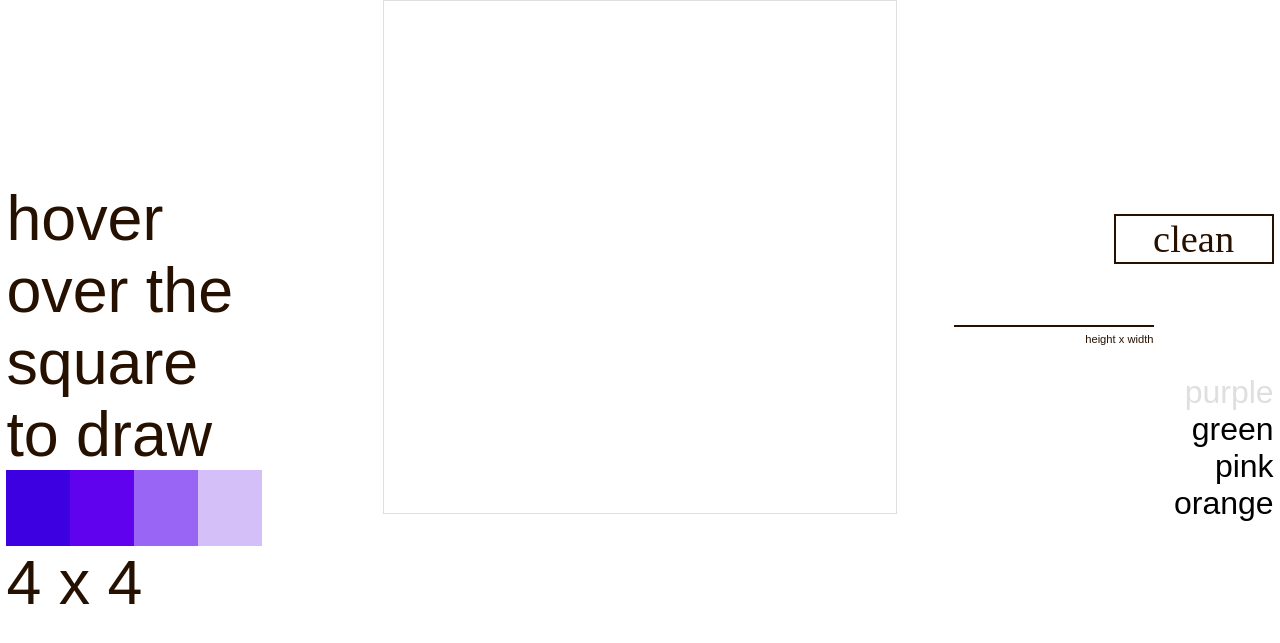
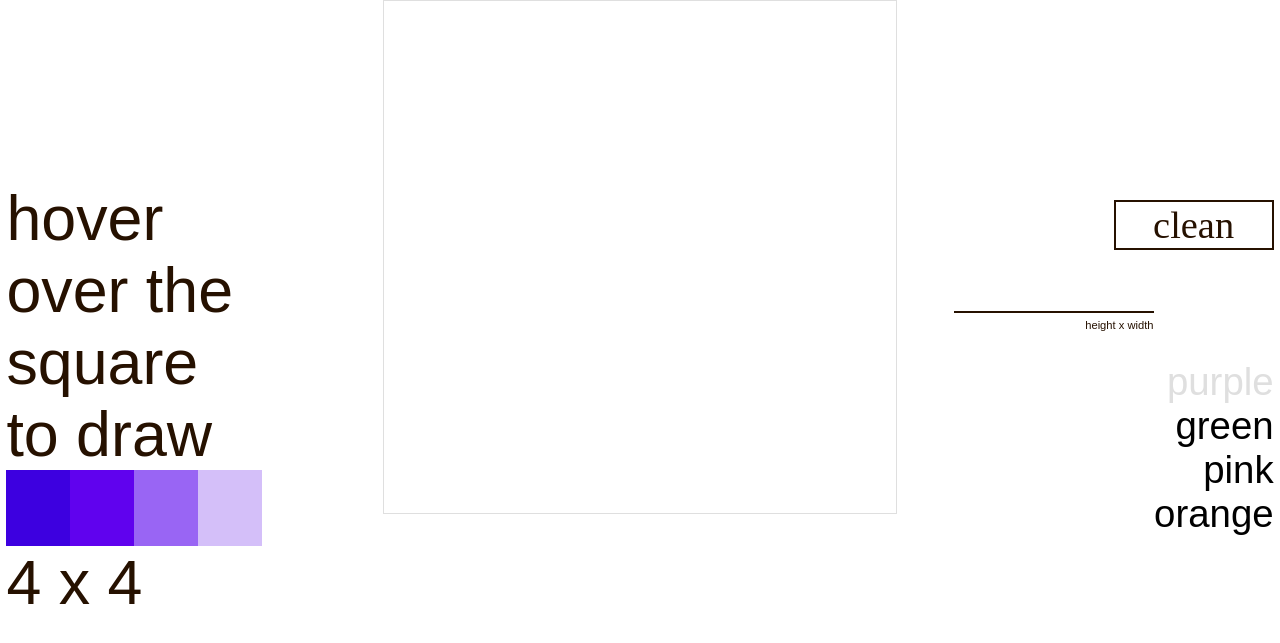
Before and after one commit to noahtalerman/pixel-art, a Flask app: page / in a window 1280 px wide. Shown: the top 643 px of the page. Run offline with Flask 2, Linux system fonts and the light colour scheme.

Commit message:
forgot to cmake buttons repsonsive

```diff
--- a/static/styles.css
+++ b/static/styles.css
@@ -44,7 +44,7 @@ body{
 .color-select {
     flex-direction: column;
     display: flex;
-    font-size: 2em;
+    font-size: 3vw;
 }
 
 .select:hover {
```
